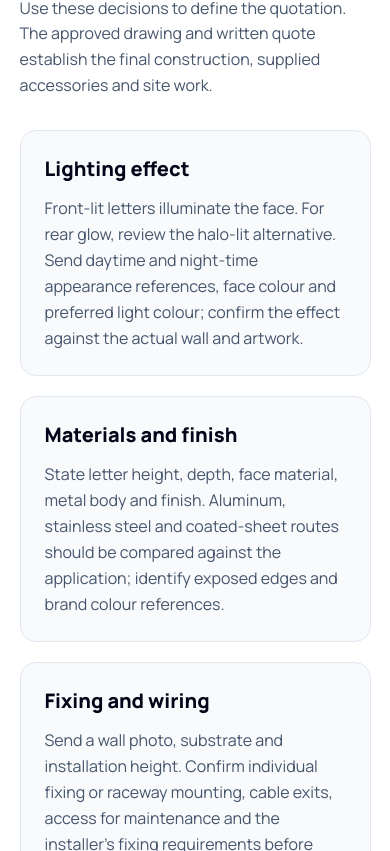
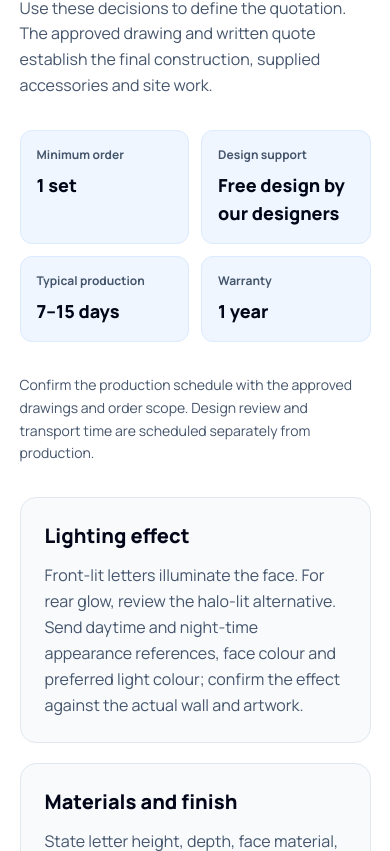
Before and after one commit to zhengran6194-del/zyd-signage-website, a Next.js app: page /products/custom-channel-letters in a window 390 px wide. Shown: the part 1173-2024 px from the top of the page. Built offline with nearby package versions, Linux system fonts and the light colour scheme.

Commit message:
Clarify confirmed order terms for channel letters and pylon signs

```diff
--- a/src/app/products/custom-channel-letters/page.tsx
+++ b/src/app/products/custom-channel-letters/page.tsx
@@ -10,6 +10,15 @@ import JsonLd from '@/components/JsonLd';
 import ProductPurchaseDetails from '@/components/ProductPurchaseDetails';
 
 const faqs = [
+  {
+    question: 'Do you offer free design and drawing confirmation?',
+    answer: 'Yes. Our designers provide free design support. Share your artwork or reference, dimensions, quantity and site information. Review the design and confirm the final drawing, lighting, finish and supply scope before fabrication. Site-dependent interfaces must be coordinated with the local project team.',
+  },
+  {
+    question: 'What warranty and after-sales support do you provide?',
+    answer: 'The warranty is 1 year. Contact our team with the order reference, issue description and photos or video so we can review the problem and discuss the next steps. Warranty coverage and any parts, labour or transport arrangements should be confirmed in the order terms. On-site installation is not included.',
+  },
+
   {
     question: 'What is a front-lit channel letter?',
     answer: 'A front-lit channel letter is a fabricated letter with a translucent face that is lit from inside the letter body. The light passes through the face, so the letter itself glows while the wall behind it stays dark. That is the opposite of a halo-lit (rear-glow) letter, where the face stays unlit and the light is thrown back onto the wall.',
@@ -48,7 +57,7 @@ const faqs = [
   },
   {
     question: 'What are the MOQ and the lead time for front-lit letters?',
-    answer: 'Minimum order is one unit. Typical production lead time is 7–14 days depending on letter count, size, finish and lighting configuration, and larger rollout projects are phased against your schedule.',
+    answer: 'The MOQ is 1 set. Typical production lead time is 7–15 days. Confirm the production schedule with the approved drawings and order scope; design review and transport are scheduled separately.',
   },
 ];
 
@@ -207,8 +216,8 @@ export default function FrontLitChannelLettersPage() {
                 <p className="text-slate-300 mb-8 leading-relaxed font-medium">Direct manufacturing from our 20,000sqm base in Dalian, established in 2006, keeps fabrication and finishing under one quality-control process.</p>
                 <div className="space-y-5">
                   <div className="flex items-center gap-4"><span className="w-4 h-4 bg-green-500 rounded-full"></span><span className="font-bold">DDP Shipping by Quotation</span></div>
-                  <div className="flex items-center gap-4"><span className="w-4 h-4 bg-green-500 rounded-full"></span><span className="font-bold">MOQ: 1</span></div>
-                  <div className="flex items-center gap-4"><span className="w-4 h-4 bg-green-500 rounded-full"></span><span className="font-bold">Lead Time: 7–14 days</span></div>
+                  <div className="flex items-center gap-4"><span className="w-4 h-4 bg-green-500 rounded-full"></span><span className="font-bold">MOQ: 1 set</span></div>
+                  <div className="flex items-center gap-4"><span className="w-4 h-4 bg-green-500 rounded-full"></span><span className="font-bold">Production: 7–15 days</span></div>
                 </div>
               </div>
             </div>
--- a/src/app/products/outdoor-pylon-monument-sign/page.tsx
+++ b/src/app/products/outdoor-pylon-monument-sign/page.tsx
@@ -12,6 +12,15 @@ import PylonProjectEvidence from '@/components/PylonProjectEvidence';
 
 const faqs = [
   {
+    question: 'Do you offer free design and drawing confirmation?',
+    answer: 'Yes. Our designers provide free design support. Share your artwork or reference, dimensions, quantity and site information. Review the design and confirm the final drawing, lighting, finish and supply scope before fabrication. Site-dependent interfaces must be coordinated with the local project team.',
+  },
+  {
+    question: 'What warranty and after-sales support do you provide?',
+    answer: 'The warranty is 1 year. Contact our team with the order reference, issue description and photos or video so we can review the problem and discuss the next steps. Warranty coverage and any parts, labour or transport arrangements should be confirmed in the order terms. On-site installation is not included.',
+  },
+
+  {
     question: 'What is the difference between a pylon sign and a monument sign?',
     answer: 'A pylon sign is a tall, freestanding identification structure usually chosen when the sign must be read from a distance or above surrounding objects. A monument sign is a lower, broader structure integrated with the site and landscape. The right choice depends on approach distance, permitted height, site context, and the message hierarchy.',
   },
@@ -21,7 +30,7 @@ const faqs = [
   },
   {
     question: 'What is the standard lead time for pylon and monument signs?',
-    answer: 'Production timing is confirmed in the quotation after reviewing the approved drawings, dimensions, finish, lighting, quantity and packing requirements. Drawing approval, local engineering, freight and installation should be scheduled separately.',
+    answer: 'The MOQ is 1 set. Typical production lead time is 7–15 days. Confirm the production schedule with the approved drawings, dimensions, finish, lighting, quantity and packing requirements. Design review, local engineering and freight are scheduled separately. On-site installation is not included.',
   },
 ];
 
@@ -170,7 +179,7 @@ export default function OutdoorPylonMonumentSignPage() {
                       <li>&bull; LED modules selected for the project specification</li>
                       <li>&bull; Power supplies selected for the project specification</li>
                       <li>&bull; Environmental rating reviewed for the exterior application</li>
-                      <li>&bull; Warranty terms confirmed in the project quotation</li>
+                      <li>&bull; 1-year warranty; coverage confirmed in the order terms</li>
                     </ul>
                   </div>
                 </div>
@@ -180,7 +189,7 @@ export default function OutdoorPylonMonumentSignPage() {
                 <p className="text-slate-300 mb-8 leading-relaxed font-medium">Direct manufacturing from our 20,000sqm base in Dalian, established in 2006, keeps every weld and finish under one quality-control process.</p>
                 <div className="space-y-5">
                   <div className="flex items-center gap-4"><span className="w-4 h-4 bg-green-500 rounded-full"></span><span className="font-bold">DDP Shipping by Quotation</span></div>
-                  <div className="flex items-center gap-4"><span className="w-4 h-4 bg-green-500 rounded-full"></span><span className="font-bold">MOQ: 1</span></div>
+                  <div className="flex items-center gap-4"><span className="w-4 h-4 bg-green-500 rounded-full"></span><span className="font-bold">MOQ: 1 set</span></div>
                   <div className="flex items-center gap-4"><span className="w-4 h-4 bg-green-500 rounded-full"></span><span className="font-bold">Lead time confirmed per project</span></div>
                 </div>
               </div>
--- a/src/app/sitemap.ts
+++ b/src/app/sitemap.ts
@@ -65,13 +65,13 @@ const lastModifiedByRoute: Record<string, string> = {
 
   "/products/architectural-wayfinding-system": "2026-10-07",
   "/products/complete-signage-system": "2026-10-07",
-  "/products/custom-channel-letters": "2026-10-26",
+  "/products/custom-channel-letters": "2026-10-27",
   "/products/custom-halo-lit-letters": "2026-10-26",
   "/products/custom-landscape-furniture": "2026-10-07",
   "/products/custom-led-neon-sign": "2026-10-07",
   "/products/medical-care-signage": "2026-10-07",
   "/products/metal-acrylic-logo-sign": "2026-10-07",
-  "/products/outdoor-pylon-monument-sign": "2026-10-26",
+  "/products/outdoor-pylon-monument-sign": "2026-10-27",
   "/products/ultra-slim-led-light-box": "2026-10-07",
   "/products/outdoor-waste-bin": "2026-10-07",
   "/products/custom-planter-box": "2026-10-07",
--- a/src/components/ProductPurchaseDetails.tsx
+++ b/src/components/ProductPurchaseDetails.tsx
@@ -32,8 +32,30 @@ export default function ProductPurchaseDetails({ product }: { product: keyof typ
       <p className="text-xs font-black uppercase tracking-widest text-blue-700 mb-3">Before you request a quote</p>
       <h2 id="purchase-details" className="text-3xl font-black text-slate-950 mb-4">{brief.title}</h2>
       <p className="text-slate-600 max-w-3xl mb-8">{brief.intro}</p>
+      <div className="grid grid-cols-2 lg:grid-cols-4 gap-3 mb-8" aria-label="Order essentials">
+        {[
+          ['Minimum order', '1 set'],
+          ['Design support', 'Free design by our designers'],
+          ['Typical production', '7–15 days'],
+          ['Warranty', '1 year'],
+        ].map(([label, value]) => <div key={label} className="min-w-0 rounded-xl border border-blue-100 bg-blue-50 p-4"><p className="text-xs font-bold text-slate-600 mb-2">{label}</p><p className="text-lg font-black text-slate-950">{value}</p></div>)}
+      </div>
+      <p className="text-sm text-slate-600 leading-relaxed mb-8">Confirm the production schedule with the approved drawings and order scope. Design review and transport time are scheduled separately from production.</p>
       <div className="grid grid-cols-1 md:grid-cols-2 gap-5">
         {brief.items.map(([title, text]) => <div key={title} className="min-w-0 rounded-2xl border border-slate-200 bg-slate-50 p-6"><h3 className="text-xl font-black text-slate-950 mb-3">{title}</h3><p className="text-slate-600 leading-relaxed">{text}</p></div>)}
+      </div>
+      <div className="mt-8 rounded-2xl border border-slate-200 p-6 lg:p-8">
+        <h3 className="text-xl font-black text-slate-950 mb-4">From free design to drawing approval</h3>
+        <ol className="list-decimal pl-5 space-y-3 text-sm leading-relaxed text-slate-600">
+          <li>Send your logo or reference, approximate dimensions, quantity, site photographs and delivery destination. Unknown details can be discussed with our designers.</li>
+          <li>Our designers prepare a free design for review. Check the artwork, dimensions, colours, lighting and proposed mounting arrangement with your project team.</li>
+          <li>Confirm the final drawing and written supply scope before fabrication. For pylon signs, coordinate site-dependent structural and foundation interfaces with your local team.</li>
+          <li>Agree the production schedule, packing and delivery arrangements for the approved order. Typical production takes 7–15 days; on-site installation is not included.</li>
+        </ol>
+      </div>
+      <div className="mt-6 rounded-2xl border border-slate-200 bg-slate-50 p-6 lg:p-8">
+        <h3 className="text-xl font-black text-slate-950 mb-3">1-year warranty and after-sales contact</h3>
+        <p className="text-sm leading-relaxed text-slate-600">If an issue occurs, contact our team with the order reference, a description and clear photos or video. We will review the issue and discuss the appropriate next steps. Confirm warranty coverage and any parts, labour or transport arrangements in the order terms. On-site installation and local site work are not included.</p>
       </div>
       <div className="mt-6 rounded-2xl bg-blue-50 p-6 lg:p-8">
         <h3 className="text-xl font-black text-slate-950 mb-3">Start with what you have</h3>
```
Also changed, not shown: public/llms-full.txt.
